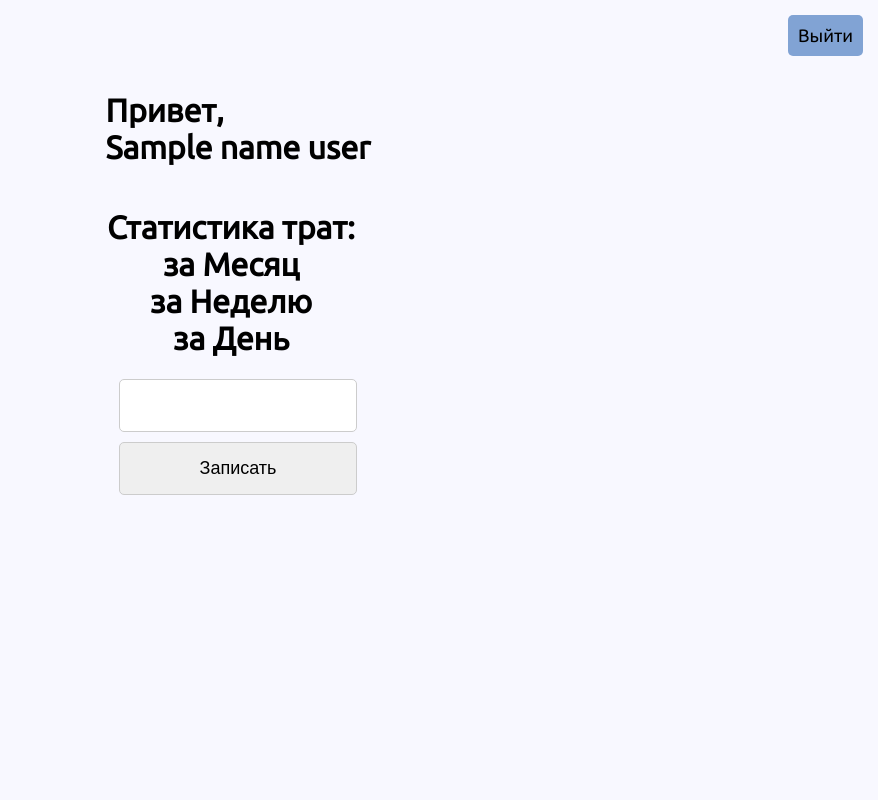
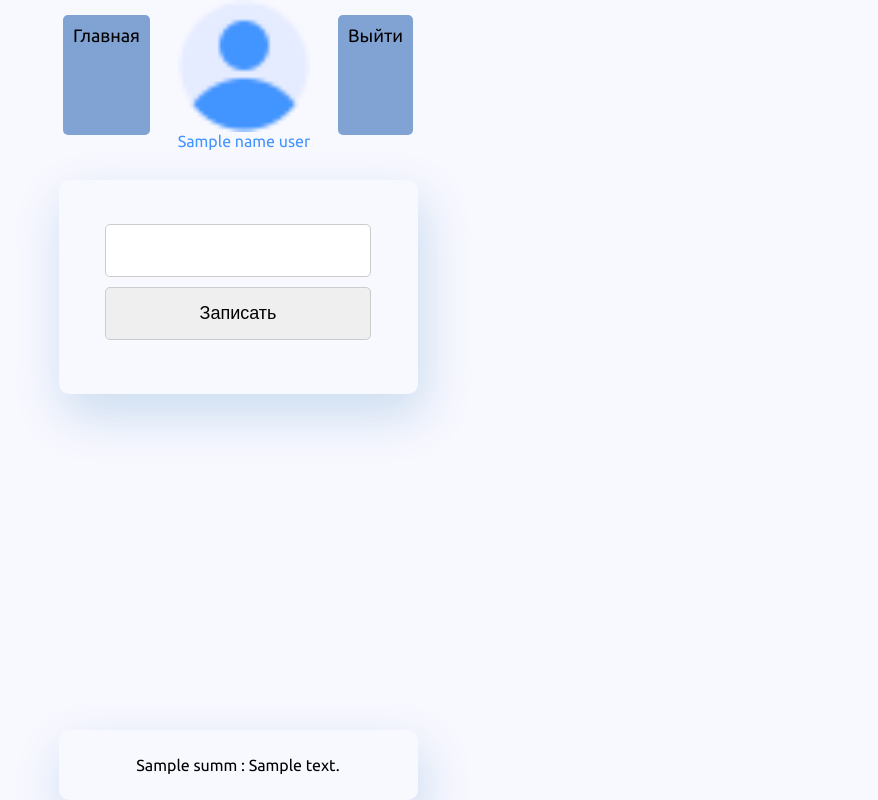
Before and after one commit to ipavka/financial_control, a FastAPI app: template templates/main.html in a window 1280 px wide. Shown: the whole page, without its empty margins (402-1280 px from the left). Run offline with FastAPI, Linux system fonts and the light colour scheme; the template is opened without the code that fills it: most values are stand-ins (such as "Sample title", 1, 10 or a date in 2020); parts of the project's set-up code (start-up, migrations or seed data) failed here and were passed over.

Commit message:
make frontend

```diff
--- a/main.py
+++ b/main.py
@@ -3,7 +3,8 @@ import re
 cost = 't60 кола кола кола кола кола кола кола кола'
 cost2 = '1200 учеба курс stepik'
 cost3 = '250 сыр'
-cost4 = '250'
+cost4 = '250 кола жб'
+cost5 = '250'
 
 
 def get_category_name(find_item: str, data: dict) -> str:
@@ -14,8 +15,8 @@ def get_category_name(find_item: str, data: dict) -> str:
 
 
 def pars_user_input(user_in: str):
-    """ Проверка на длину и что первый аргумент число
-        если просто чило вернет категорию "other"
+    """ Проверка на длину и что первый аргумент число,
+        если просто число вернет категорию "other"
         и description "без описания"
     """
     if not len(user_in) > 55 and all(map(str.isdigit, user_in.split()[0])):
@@ -30,7 +31,7 @@ if __name__ == '__main__':
     pass
 
     # print(pars_user_input(cost2))
-    for i in (cost, cost2, cost3, cost4):
+    for i in (cost, cost2, cost3, cost4, cost5):
         print(pars_user_input(i))
     # print(len(' '.join(cost3.split()[1:])))
     # print(cost3.split()[1:])
--- a/server.py
+++ b/server.py
@@ -84,9 +84,12 @@ def index_page(request: Request,
         response.delete_cookie(key="username")
         return response
 
+    # 'count=3 - кол-во записей'
+    data_notes = db.select_last_costs(valid_username, count=3)
     context = {
         "request": request,
         "name_user": valid_username,
+        "last_notes": data_notes,
     }
     response = tem.TemplateResponse('main.html', context)
     return response
@@ -115,23 +118,22 @@ def process_login_page(
 def add_new_alias(request: Request,
                   choice: str = Form(...),
                   username: Optional[str] = Cookie(default=None),
-                  user_input: Optional[str] = Cookie(default=None)):
+                  main_input: Optional[str] = Cookie(default=None)):
+
     valid_username = get_username_from_signed_string(username)
-    print(choice)
-    print(valid_username)
-    # print(decode_cookies(user_input))
-    summ, alias = decode_cookies(user_input).split()
-    print(summ)
-    print(alias)
+    sum_of_cost, alias, description = pars_user_input(decode_cookies(main_input))
+
     context = {
         "request": request,
-        "is_active": True,
-        'choice': choice,
-        'valid_username': valid_username,
-        'user_input': f'{summ} {alias}',
+        "added_alias": True,
+        "not_alias": False,
+        'choice': f'Из чек-бокса: {choice}',
+        'name_user': valid_username,
+        'main_input': f'То что ввели: {sum_of_cost} {alias} {description}',
+        'add_info': f'Добавил Алиас: {alias} в категорию {choice}',
     }
 
-    response = tem.TemplateResponse('main.html', context)
+    response = tem.TemplateResponse('add.html', context)
     return response
 
 
@@ -166,14 +168,15 @@ def private_page(request: Request,
         else:  # если нет такого алиаса
             context = {
                 "request": request,
-                "main_message": description,
-                # "not_alias": True,
-                # "is_active": True,
+                "name_user": valid_username,
+                "main_message": alias,
+                "not_alias": True,
+                "added_alias": False,
                 "data_table": data_from_category,
-                "data_in": description,
+                "data_in": alias,
             }
             response = tem.TemplateResponse('add.html', context)
-            response.set_cookie(key="user_input",
+            response.set_cookie(key="main_input",
                                 value=encode_cookies(main_input))
             return response
 
@@ -192,23 +195,23 @@ def private_page(request: Request,
 def logout_user():
     response = RedirectResponse(url='/', status_code=status.HTTP_302_FOUND)
     response.delete_cookie(key="username")
-    response.delete_cookie(key="user_input")
+    response.delete_cookie(key="main_input")
     return response
 
 
 @app.get('/resume', response_class=HTMLResponse)
 def logout_user():
     response = RedirectResponse(url='/', status_code=status.HTTP_302_FOUND)
-    response.delete_cookie(key="user_input")
+    response.delete_cookie(key="main_input")
     return response
 
 
 if __name__ == '__main__':
     pass
-    # data_dict = db.get_all_categories('demo')
+    data_dict = db.select_last_costs('demo')
     # data_dict = db._select_aliases('junkFood', 'demo')
     # print(get_category_name('мтс', data_dict))
-    # print(data_dict)
+    print(data_dict)
     # result = db.get_all_categories('demo')
     # print(result)
     # for i, j in result.items():
--- a/static/css/style.css
+++ b/static/css/style.css
@@ -37,16 +37,23 @@ form {
     margin: auto;
 }
 
+.block-form {
+    margin-top: 30px;
+    margin-bottom: 30px;
+}
+
 .top {
     display: flex;
-    place-self: flex-end;
+    width: 100%;
+    justify-content: space-between;
+    max-width: 380px;
 }
 
-.description {
-    width: 90%;
-    min-width: 250px;
-    max-width: 350px;
-    text-align: center;
+.user-logo {
+    display: flex;
+    flex-direction: column-reverse;
+    text-decoration: none;
+    color: #4294ff;
 }
 
 .btn-logout {
@@ -55,33 +62,37 @@ form {
     background-color: #81a3d4;
     font-size: 18px;
     border-radius: 5px;
-    width: 100%;
     text-decoration: none;
     color: #000000;
 }
 
-.write-info {
-    text-align: center;
-    display: flex;
-    flex-direction: column;
+
+/* Таблица начало */
+
+.block-table {
+    max-width: 1024px;
+    box-shadow: 5px 20px 50px rgba(16, 112, 177, 0.2);
 }
 
-/* Таблица начало */
 .main-table {
-  border-collapse: collapse;
+  border-collapse: separate;
   color: #686461;
+    border:1px solid #B9B29F;
+    border-radius: 20px;
 }
 th {
-  border-bottom: 3px solid #B9B29F;
+  /*border-bottom: 3px solid #B9B29F;*/
   padding: 10px;
   text-align: center;
 }
 td {
   padding: 10px;
     text-align: center;
+    border:1px solid #B9B29F;
+    border-radius: 20px;
 }
 tr:nth-child(odd) {
-  background: white;
+  /*background: white;*/
 }
 tr:nth-child(even) {
   background: #E8E6D1;
@@ -113,6 +124,61 @@ tr:nth-child(even) {
     font-size: 16px;
     margin: 4px 2px;
     cursor: pointer;
+}
+
+.block-add {
+    display: flex;
+    flex-direction: column;
+    text-align: center;
+}
+
+.card {
+    width: 359px;
+    padding: 44px 32px;
+    box-sizing: border-box;
+    box-shadow: 5px 20px 50px rgba(16, 112, 177, 0.2);
+    border-radius: 10px;
+    background-color: #f8f8ff;
+    display: flex;
+    flex-direction: column;
+    text-align: center;
+}
+
+.incorrect {
+    box-shadow: 10px 20px 40px rgba(177, 16, 59, 0.64);
+}
+
+.write-info {
+    text-align: center;
+    display: flex;
+    flex-direction: column;
+    box-shadow: 5px 20px 50px rgba(14, 211, 101, 0.58);
+}
+
+.last-note {
+    padding: 10px;
+    margin-top: 100px;
+    position: absolute;
+	bottom: 0;
+}
+
+.card__img {
+    align-self: center;
+    margin-bottom: 51px;
+}
+
+@media (max-width: 320px) {
+    .card {
+        width: 100%;
+    }
+}
+
+.heading-mini {
+    font-size: 20px;
+    line-height: 30px;
+    color: #1F3F68;
+    letter-spacing: 0.05em;
+    margin-bottom: 14px;
 }
 
 /* Стрелки начало */
--- a/templates/main.html
+++ b/templates/main.html
@@ -13,25 +13,28 @@
 <body>
 
     <div class="top">
+        <a class="btn-logout" href="/">Главная</a>
+        <a class="user-logo" href="#">{{ name_user.capitalize() }}
+            <img src="../static/img/user.png" title="User_data">
+        </a>
         <a class="btn-logout" href="/logout">Выйти</a>
     </div>
-    <h1> Привет, <br>{{ name_user.capitalize() }}</h1>
 
-    <div class="main-block">
-        <div class="description">
-            <h1>Статистика трат: <br>
-            за Месяц<br>
-            за Неделю<br>
-            за День</h1>
-        </div>
+    <div class="card block-form">
+        <form method="POST" action="/main">
+            <input type="text" name="main_input" required>
+            <input type="submit" value="Записать">
+        </form>
+    </div>
 
-    <form method="POST" action="/main">
-        <input type="text" name="main_input" required>
-        <input type="submit" value="Записать">
-    </form>
+    <div class="card last-note">
+    {% for summ, descrip in last_notes.items() %}
+        <p>{{ summ }} : {{ descrip }}</p>
+        {% endfor %}
+    </div>
 
         {% if write_down %}
-        <div class="write-info">
+        <div class="card write-info">
             <h3>Записал</h3>
             <span><b>{{ message.sum_of_cost }} {{ message.description }}</b></span>
             <h4>В категорию:  {{ message.ready_category }}</h4>
@@ -39,7 +42,7 @@
         {% endif %}
 
         {% if incorrect_input %}
-        <div class="write-info">
+        <div class="card incorrect">
             <h3>Некорректный ввод!</h3>
             <span>Введено: <b>{{ message }}</b></span>
             <h4>Пиши так: 120 мтс</h4>
```
Also changed, not shown: db.py (+17 -0 lines), templates/add.html (+29 -7 lines), static/img/hired.png (added), static/img/logo_1.png (added), static/img/user.png (added).
